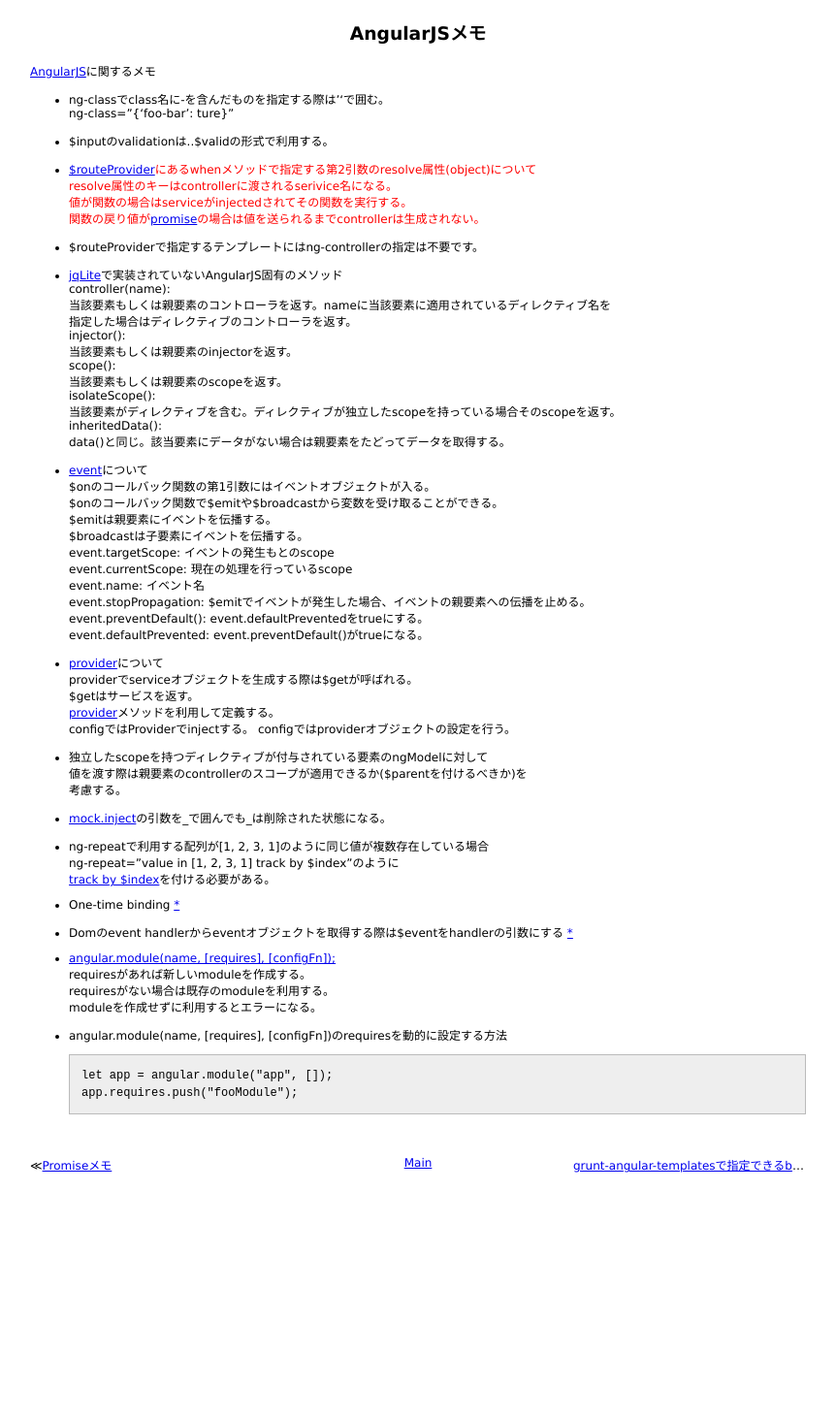
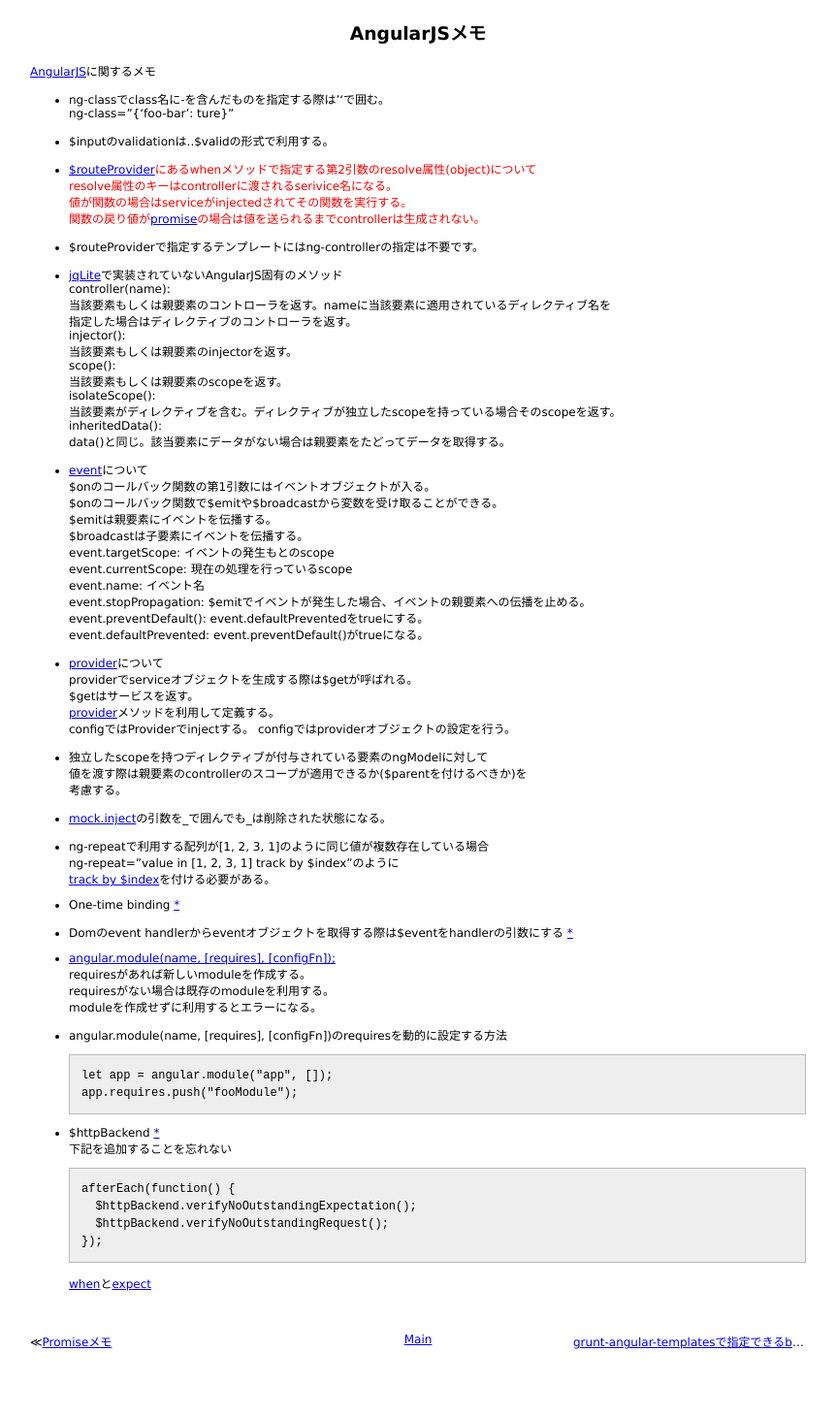
Before and after one commit to 38elements/38elements.github.com, a Jekyll site: the page built from _posts/2014-5-24-AngularJS.md, in a window 1280 px wide. Shown: the whole page at 97% size, without its empty margins (209-1071 px from the left). Built offline with Jekyll 4.4.1, drawn with Linux system fonts in a browser that asks for light colours; Markdown is read by kramdown in place of the engine named in the settings; before the commit the page ends 1278 px from its top, so only the background shows below that.

Commit message:
Update 2014-5-24-AngularJS.md

````diff
--- a/_posts/2014-5-24-AngularJS.md
+++ b/_posts/2014-5-24-AngularJS.md
@@ -73,3 +73,13 @@ moduleを作成せずに利用するとエラーになる。
 let app = angular.module("app", []);
 app.requires.push("fooModule");
 ```
+
+* $httpBackend [*](https://docs.angularjs.org/api/ngMock/service/$httpBackend)
+下記を追加することを忘れない
+```
+afterEach(function() {
+    $httpBackend.verifyNoOutstandingExpectation();
+    $httpBackend.verifyNoOutstandingRequest();
+});
+```
+[when](https://docs.angularjs.org/api/ngMock/service/$httpBackend#when)と[expect](https://docs.angularjs.org/api/ngMock/service/$httpBackend#expect)
````
